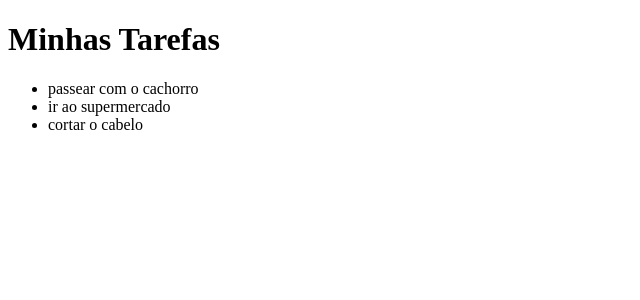
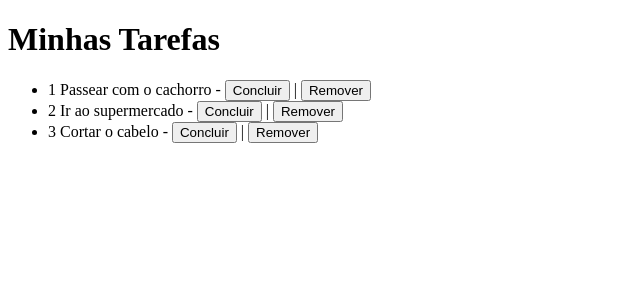
Before and after one commit to moisesduartem/balta-io-7181-angular, an Angular app in the folder todo/: page / in a window 1280 px wide. Shown: the top 300 px of the page, without its empty margins (0-640 px from the left). Built offline with nearby package versions, Linux system fonts and the light colour scheme.

Commit message:
creating todo model

```diff
--- a/todo/src/app/app.component.html
+++ b/todo/src/app/app.component.html
@@ -2,6 +2,6 @@
 
 <ul>
   <li *ngFor="let todo of todos">
-    {{ todo }}
+    {{ todo.id }} {{ todo.title }} - <button>Concluir</button> | <button>Remover</button>
   </li>
 </ul>
--- a/todo/src/app/app.component.ts
+++ b/todo/src/app/app.component.ts
@@ -1,4 +1,5 @@
 import { Component } from '@angular/core';
+import { Todo } from 'src/models/todo.model';
 
 @Component({
   selector: 'app-root',
@@ -6,12 +7,12 @@
   styleUrls: ['./app.component.css']
 })
 export class AppComponent {
-  public todos: any[] = [];
+  public todos: Todo[] = [];
   public title: String = "Minhas Tarefas";
 
   constructor() {
-    this.todos.push("passear com o cachorro");
-    this.todos.push("ir ao supermercado");
-    this.todos.push("cortar o cabelo");
+    this.todos.push(new Todo(1, "Passear com o cachorro", false));
+    this.todos.push(new Todo(2, "Ir ao supermercado", false));
+    this.todos.push(new Todo(3, "Cortar o cabelo", false));
   }
 }
--- /dev/null
+++ b/todo/src/models/todo.model.ts
@@ -0,0 +1,12 @@
+export class Todo {
+
+    constructor(
+        public id: Number = 1,
+        public title: String,
+        public done: Boolean,
+    ) {
+
+    }
+
+
+}
```
